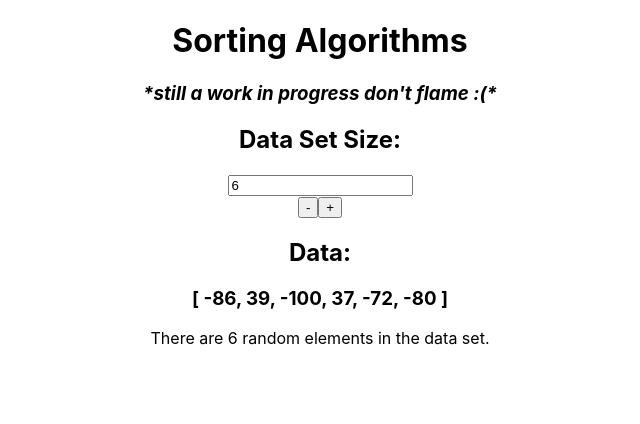
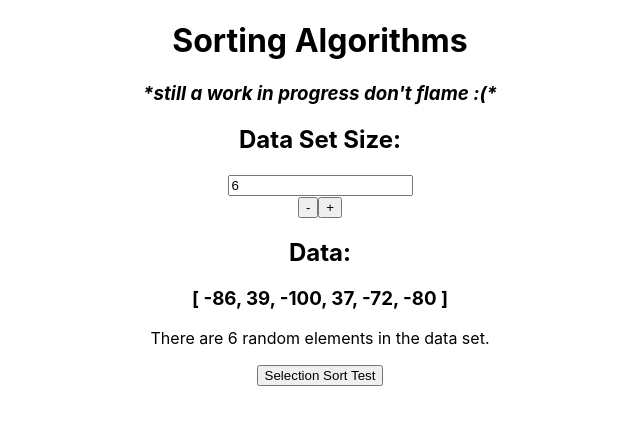
Before and after one commit to jmmabanta/sort-algo, a React (Create React App) app: page / in a window 1280 px wide. Shown: the top 424 px of the page, without its empty margins (320-960 px from the left). Built offline with nearby package versions, Linux system fonts and the light colour scheme.

Commit message:
Added selection sort (no visualization yet tho)

```diff
--- a/src/App.tsx
+++ b/src/App.tsx
@@ -2,12 +2,13 @@ import './App.css';
 
 import DataSetSize from './components/data-set/DataSetSize';
 import { useDataState } from './components/data-set/DataSetState';
-
 import DataSetDisplay from './components/data-set/DataSetDisplay';
+import ModifyDataTest from './components/sort/ModifyDataTest';
 
 const App = () => {
   // Manages the data set used for sorting
   const dataState = useDataState(6);
+
   return (
     <div className="App">
       <h1>Sorting Algorithms</h1>
@@ -16,6 +17,7 @@ const App = () => {
       </h3>
       <DataSetSize dataSize={dataState} />
       <DataSetDisplay dataSet={dataState.dataSet} size={dataState.size} />
+      <ModifyDataTest sortData={dataState.sortData} />
     </div>
   );
 };
--- a/src/components/data-set/DataSetState.tsx
+++ b/src/components/data-set/DataSetState.tsx
@@ -8,7 +8,10 @@ interface DataSizeType {
   incrementSize: (delta: number) => void;
   handleChange: (e: React.ChangeEvent<HTMLInputElement>) => void;
   dataSet: number[];
+  sortData: (sortAlgo: SortingAlgorithm) => void;
 }
+
+export type SortingAlgorithm = (dataSet: number[]) => number[];
 
 // Generates random data b/w -100 and 100 inclusive
 const generateData = (size: number): number[] => {
@@ -50,5 +53,9 @@ export const useDataState = (initialValue: number): DataSizeType => {
     }
   };
 
-  return { size, incrementSize, handleChange, dataSet };
+  const sortData = (sortAlgo: SortingAlgorithm) => {
+    setDataSet((e) => sortAlgo(e));
+  };
+
+  return { size, incrementSize, handleChange, dataSet, sortData };
 };
--- /dev/null
+++ b/src/components/sort/ModifyDataTest.tsx
@@ -0,0 +1,18 @@
+import selectionSort from './SelectionSort';
+
+interface ModifyProps {
+  sortData: (sortAlgo: (dataSet: number[]) => number[]) => void;
+}
+
+const ModifyDataTest = (props: ModifyProps) => {
+  const testUpdate = () => {
+    props.sortData(selectionSort);
+  };
+  return (
+    <div>
+      <button onClick={testUpdate}>Selection Sort Test</button>
+    </div>
+  );
+};
+
+export default ModifyDataTest;
--- /dev/null
+++ b/src/components/sort/SelectionSort.tsx
@@ -0,0 +1,18 @@
+const selectionSort = (dataSet: number[]): number[] => {
+  let sortedData = dataSet.slice();
+  if (sortedData.length === 1) return sortedData;
+  // console.log('UNSORTED = ' + sortedData);
+  for (let i = 0; i < sortedData.length - 1; i++) {
+    let minIndex = i;
+    for (let j = i + 1; j < sortedData.length; j++) {
+      if (sortedData[j] < sortedData[minIndex]) minIndex = j;
+    }
+    let temp = sortedData[i];
+    sortedData[i] = sortedData[minIndex];
+    sortedData[minIndex] = temp;
+  }
+  // console.log('SORTED = ' + sortedData);
+  return sortedData;
+};
+
+export default selectionSort;
```
